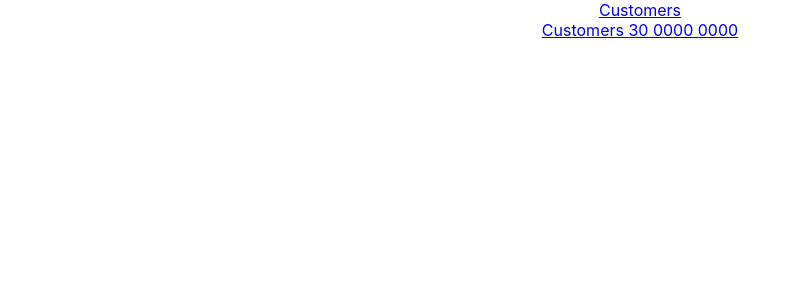
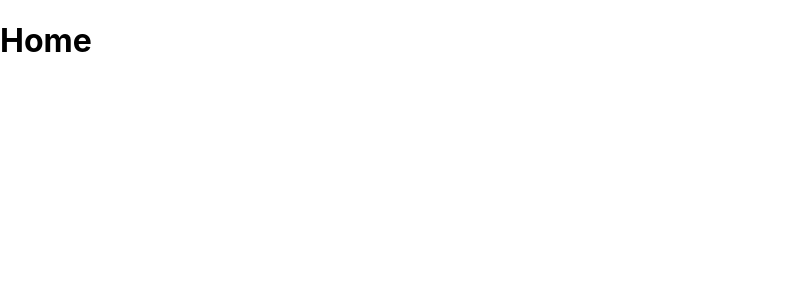
Before and after one commit to jr-98/ReactCourse, a React (Create React App) app: page / in a window 1280 px wide. Shown: the top 300 px of the page, without its empty margins (0-799 px from the left). Built offline with nearby package versions, Linux system fonts and the light colour scheme.

Commit message:
Uso de Router as BrouserRouter, Routes, Route

```diff
--- a/src/App.jsx
+++ b/src/App.jsx
@@ -1,14 +1,20 @@
+import { BrowserRouter as Router, Route, Routes } from 'react-router-dom';
 import './App.css';
-import { Link, BrowserRouter as Router } from 'react-router-dom'
+
 function App() {
+  const RenderHome = () => <h1>Home</h1>;
+  const RenderCustomerContainer = () => <h1>render Customer Container</h1>;
+  const RenderCustomerListContainer = () => <h1>render Customer ListContainer</h1 >;
+  const RenderCustomerNewContainer = () => <h1>render Customer New Container</h1>;
   return (
     <Router>
-      <div className="App">
-        <Link to={"/customers"}>Customers</Link>
-        <br />
-        <Link to={"/customers/3000000"}>Customers 30 0000 0000 </Link>
-      </div>
-    </Router>
+      <Routes>
+        <Route exact path='/' element={<RenderHome />} />
+        <Route exact path='/customers' element={<RenderCustomerContainer />} />
+        <Route exact path='/customers/:dni' element={<RenderCustomerListContainer />} />
+        <Route exact path='/customers/new' element={<RenderCustomerNewContainer />} />
+      </Routes>
+    </Router >
   );
 }
 
```
